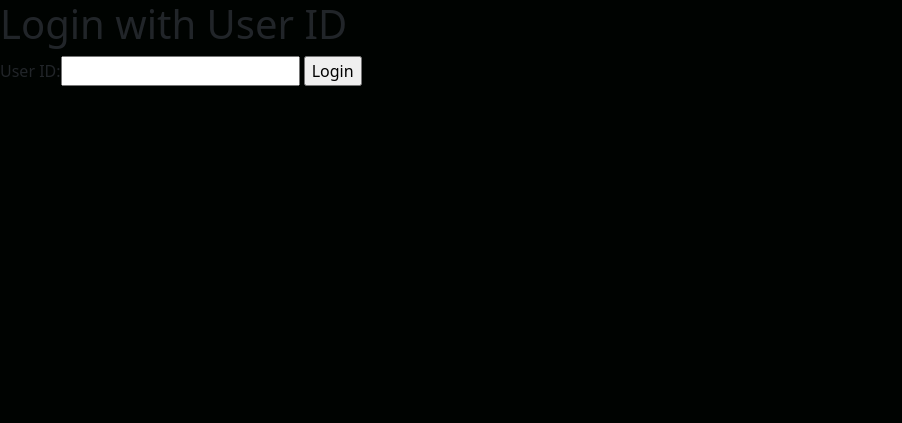
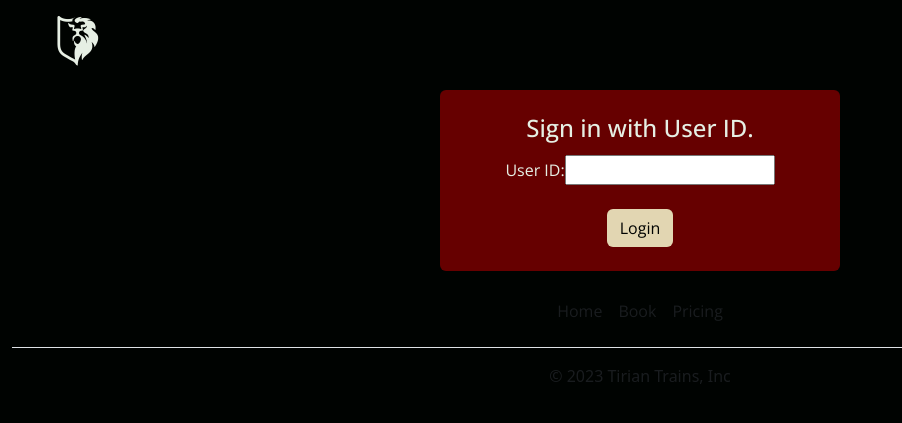
Before and after one commit to edjagame/Jesstaurant_tt, a Django app: page /login in a window 1280 px wide. Shown: the top 423 px of the page, without its empty margins (0-902 px from the left). Run offline with Django 3.2, Linux system fonts and the light colour scheme; some libraries are stand-ins or nearby versions.

Commit message:
Styled register and login pages

```diff
--- a/tirian_trains/tickets/templates/tickets/homepage.html
+++ b/tirian_trains/tickets/templates/tickets/homepage.html
@@ -19,20 +19,20 @@
 
     <div class="text-center p-3">
         <form action="{% url 'tickets:passenger-sign-in' %}">
-            <b><button class="btn btn-outline-success btn-lg" type="submit" style="border-color: #00663e; color: #e6efe4; font-family: 'Open Sans', sans-serif;">Book Ticket</button></b>
+            <b><button class="btn btn-outline-danger btn-lg" type="submit" style="border-color: #660000; color: #e6efe4; font-family: 'Open Sans', sans-serif;">Book Ticket</button></b>
         </form>
     </div>
     </div>
 </div>
 
-<div class="container-fluid" style="background:#000301; width: 100%">
+<div class="container-fluid" style="background:#000301; width: 100%;">
     <footer class="py-1">
         <ul class="nav justify-content-center border-bottom py-3">
         <li class="nav-item"><a href="{% url 'tickets:homepage' %}" class="nav-link px-2 text-muted" style="color: #e6efe4; text-align: center; font-family: 'Open Sans', sans-serif;">Home</a></li>
         <li class="nav-item"><a href="{% url 'tickets:passenger-sign-in' %}" class="nav-link px-2 text-muted" style="color: #e6efe4; text-align: center; font-family: 'Open Sans', sans-serif;">Book</a></li>
         <li class="nav-item"><a href="#" class="nav-link px-2 text-muted" style="color: #e6efe4; text-align: center; font-family: 'Open Sans', sans-serif;">Pricing</a></li>
         </ul>
-        <p class="text-center text-muted py-3">© 2022 Tirian Trains, Inc</p>
+        <p class="text-center text-muted py-3">© 2023 Tirian Trains, Inc</p>
     </footer>
 </div>
 
--- a/tirian_trains/tickets/templates/tickets/passenger-login.html
+++ b/tirian_trains/tickets/templates/tickets/passenger-login.html
@@ -2,7 +2,18 @@
 {% load static %}
 {% block title %} User Login {% endblock %}
 {% block content %}
-  <h1>Login with User ID</h1>
+<nav class="navbar p-3 px-4" style="background: #000301; width:100%; display: flex;">
+  <div class="container-fluid">
+      <div class="navbar-header mx-3">
+          <a href="{% url 'tickets:homepage' %}">
+              <img class="img-responsive" src="{% static 'tirian-logo.png' %}" width="50" height="50">
+          </a>
+      </div>
+</nav>
+
+<div class="container-fluid mt-2 p-4 rounded" style="width: 400px; background-color: #660000; font-family: 'Open Sans', sans-serif; color: #e6efe4;">
+  <div class="text-center">
+      <h4 class="pb-1" style="font-family: 'Open Sans', sans-serif; color: #e6efe4;">Sign in with User ID.</h4>
       {{ form.non_field_errors }}
       {% for field in form %}
         {% if field.errors %}
@@ -17,7 +28,20 @@
       <form action="/login" method="post">
         {% csrf_token %}
         {{ form }}
-    <input type="submit" value="Login">
+        <br><br><b><button class="btn" type="submit" style="background-color: #e2d6b2; color: #000301; font-family: 'Open Sans', sans-serif;">Login</button></b>
       </form>
+  </div>
+</div>
+
+<div class="container-fluid" style="background:#000301; width: 100;">
+  <footer class="py-1">
+      <ul class="nav justify-content-center border-bottom py-3">
+      <li class="nav-item"><a href="{% url 'tickets:homepage' %}" class="nav-link px-2 text-muted" style="color: #e6efe4; text-align: center; font-family: 'Open Sans', sans-serif;">Home</a></li>
+      <li class="nav-item"><a href="{% url 'tickets:passenger-sign-in' %}" class="nav-link px-2 text-muted" style="color: #e6efe4; text-align: center; font-family: 'Open Sans', sans-serif;">Book</a></li>
+      <li class="nav-item"><a href="#" class="nav-link px-2 text-muted" style="color: #e6efe4; text-align: center; font-family: 'Open Sans', sans-serif;">Pricing</a></li>
+      </ul>
+      <p class="text-center text-muted py-3">© 2023 Tirian Trains, Inc</p>
+  </footer>
+</div>
 
 {% endblock %}
--- a/tirian_trains/tickets/templates/tickets/passenger-sign-in.html
+++ b/tirian_trains/tickets/templates/tickets/passenger-sign-in.html
@@ -11,7 +11,7 @@
         </div>
 </nav>
 
-<div class="container-fluid mt-2 p-4 pb-2 rounded" style="width: 400px; background-color: #00663e;">
+<div class="container-fluid mt-2 p-4 pb-2 rounded" style="width: 400px; background-color: #660000;">
     <div class="text-center">
         <h4 class="pb-1" style="font-family: 'Open Sans', sans-serif; color: #e6efe4;">To continue booking, create or log into an account.</h4>
         <form class="m-3" action="{% url 'tickets:passenger-create' %}">
@@ -30,7 +30,7 @@
         <li class="nav-item"><a href="{% url 'tickets:passenger-sign-in' %}" class="nav-link px-2 text-muted" style="color: #e6efe4; text-align: center; font-family: 'Open Sans', sans-serif;">Book</a></li>
         <li class="nav-item"><a href="#" class="nav-link px-2 text-muted" style="color: #e6efe4; text-align: center; font-family: 'Open Sans', sans-serif;">Pricing</a></li>
         </ul>
-        <p class="text-center text-muted py-3">© 2022 Tirian Trains, Inc</p>
+        <p class="text-center text-muted py-3">© 2023 Tirian Trains, Inc</p>
     </footer>
 </div>
 
```
Also changed, not shown: tirian_trains/tickets/templates/tickets/passenger-create.html (+28 -2 lines), tirian_trains/db.sqlite3. Lines whose indentation alone changed are shown as unchanged.
